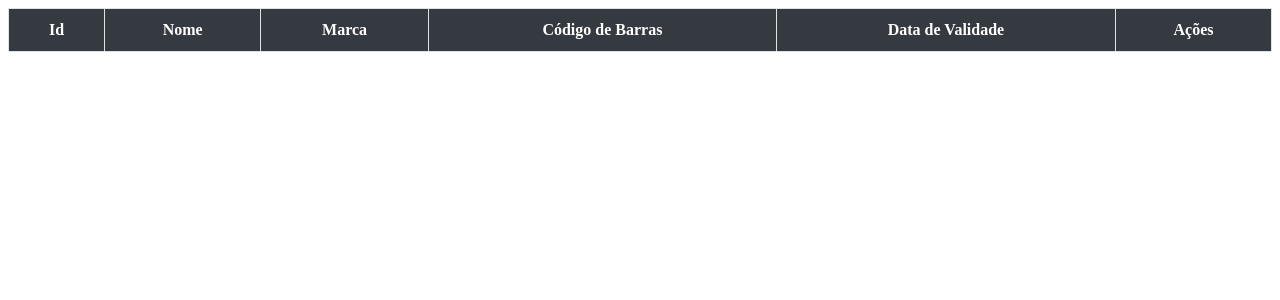
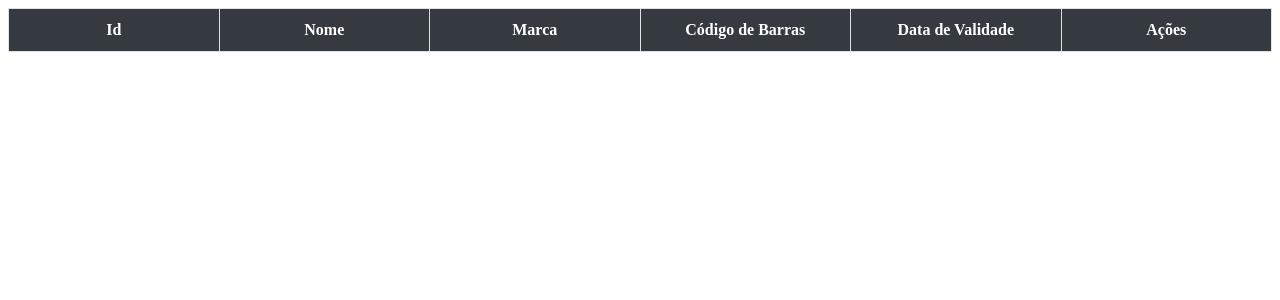
Before and after one commit to PauloMd30/gestao-de-produtos, a Flask app: page /produto/lista_produtos in a window 1280 px wide. Shown: the top 300 px of the page. Run offline with Flask 2, Linux system fonts and the light colour scheme; data that the repository does not hold is empty.

Commit message:
moidificando a table

```diff
--- a/templates/lista_produtos.html
+++ b/templates/lista_produtos.html
@@ -20,6 +20,10 @@
   /* Alteração de fundo para linhas pares e ímpares */
   .table tbody tr:nth-child(odd) {
     background-color: #f9f9f9; /* Adicionando uma cor de fundo para as linhas ímpares */
+  }
+  .table {
+    width: 100%;
+    table-layout: fixed; /* Garantir que a tabela tenha largura fixa e não se ajuste automaticamente */
   }
 
   .table tbody tr:nth-child(even) {
```
